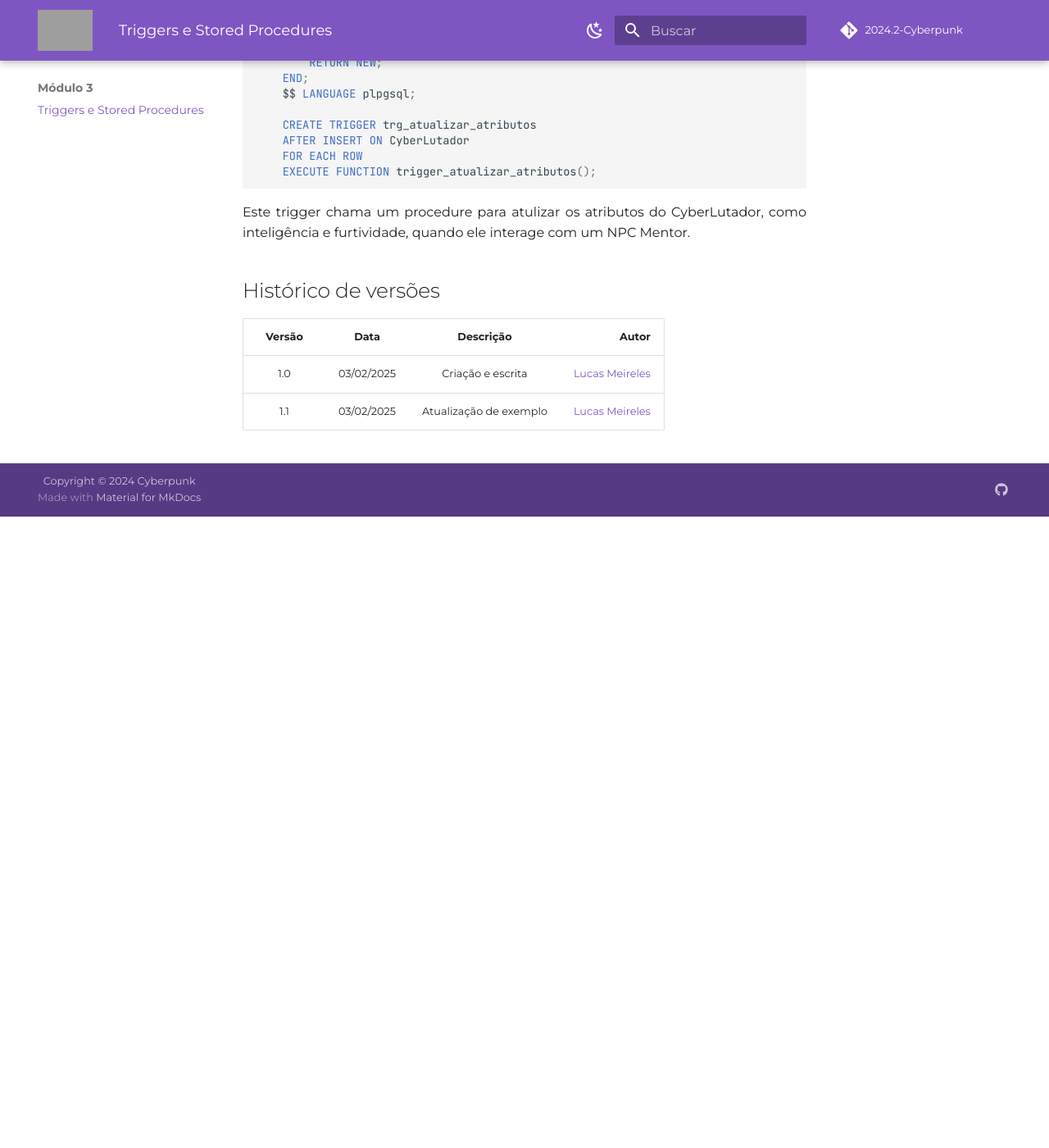
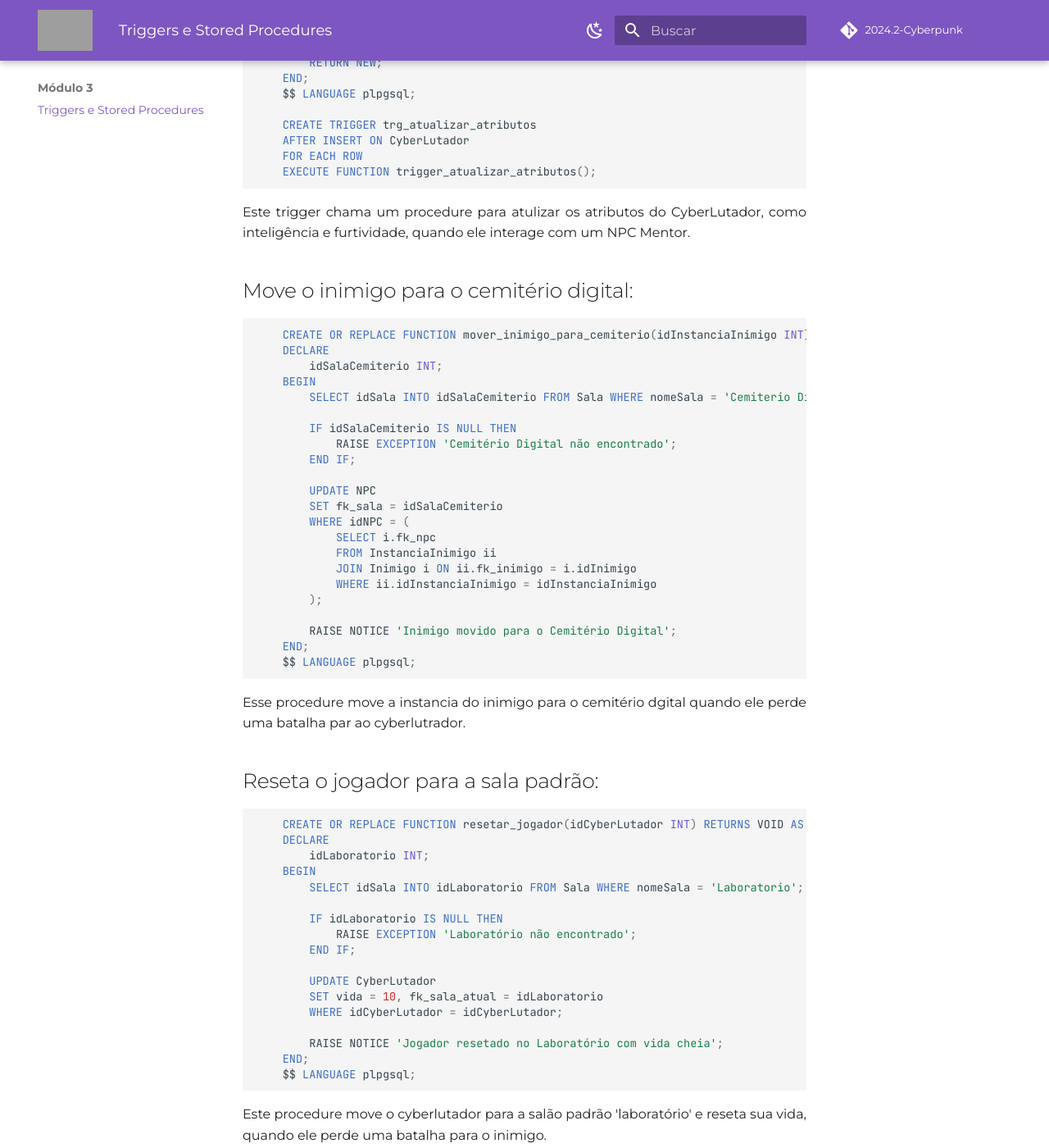
Before and after one commit to SBD1/2024.2-Cyberpunk, an MkDocs documentation site: the page built from docs/modulo3/triggers-procedures.md, in a window 1280 px wide and 1400 px high, scrolled down 2578 px. Shown: the whole window at 82% size. Built offline with MkDocs 1.6.1 and Material for MkDocs 9.7.7, drawn with Linux system fonts in a browser that asks for light colours; comment, search, counter and statistics services are not loaded; before the commit the page ends 3208 px from its top, so only the background shows below that; some of the changed text lies outside the part shown; grey boxes are pictures that could not be loaded.

Commit message:
adicionando mais procedures

````diff
--- a/docs/modulo3/triggers-procedures.md
+++ b/docs/modulo3/triggers-procedures.md
@@ -106,9 +106,69 @@ Com a criação do trigger, em vez de utilizarmos uma lógica de verificação a
 Este trigger chama um procedure para atulizar os atributos do CyberLutador, como inteligência e furtividade, quando ele interage com um NPC Mentor.
 </p>
 
+## Move o inimigo para o cemitério digital:
+
+```sql
+    CREATE OR REPLACE FUNCTION mover_inimigo_para_cemiterio(idInstanciaInimigo INT) RETURNS VOID AS $$
+    DECLARE
+        idSalaCemiterio INT;
+    BEGIN
+        SELECT idSala INTO idSalaCemiterio FROM Sala WHERE nomeSala = 'Cemiterio Digital';
+
+        IF idSalaCemiterio IS NULL THEN
+            RAISE EXCEPTION 'Cemitério Digital não encontrado';
+        END IF;
+
+        UPDATE NPC
+        SET fk_sala = idSalaCemiterio
+        WHERE idNPC = (
+            SELECT i.fk_npc
+            FROM InstanciaInimigo ii
+            JOIN Inimigo i ON ii.fk_inimigo = i.idInimigo
+            WHERE ii.idInstanciaInimigo = idInstanciaInimigo
+        );
+
+        RAISE NOTICE 'Inimigo movido para o Cemitério Digital';
+    END;
+    $$ LANGUAGE plpgsql;
+
+```
+
+<p align="justify">
+Esse procedure move a instancia do inimigo para o cemitério dgital quando ele perde uma batalha par ao cyberlutrador.
+</p>
+
+## Reseta o jogador para a sala padrão:
+
+```sql
+    CREATE OR REPLACE FUNCTION resetar_jogador(idCyberLutador INT) RETURNS VOID AS $$
+    DECLARE
+        idLaboratorio INT;
+    BEGIN
+        SELECT idSala INTO idLaboratorio FROM Sala WHERE nomeSala = 'Laboratorio';
+
+        IF idLaboratorio IS NULL THEN
+            RAISE EXCEPTION 'Laboratório não encontrado';
+        END IF;
+
+        UPDATE CyberLutador
+        SET vida = 10, fk_sala_atual = idLaboratorio
+        WHERE idCyberLutador = idCyberLutador;
+
+        RAISE NOTICE 'Jogador resetado no Laboratório com vida cheia';
+    END;
+    $$ LANGUAGE plpgsql;
+
+```
+
+<p align="justify">
+Este procedure move o cyberlutador para a salão padrão 'laboratório' e reseta sua vida, quando ele perde uma batalha para o inimigo.
+</p>
+
 ## Histórico de versões
 
 | Versão |  Data  | Descrição | Autor |
 |:------:|:------:|:---------:|------:|
 | 1.0 | 03/02/2025 | Criação e escrita | [Lucas Meireles](https://github.com/Katuner) |
 | 1.1 | 03/02/2025 | Atualização de exemplo | [Lucas Meireles](https://github.com/Katuner) |
+| 1.4 | 10/02/2025 | Inserção de novos triggers e procedures | [Gabrielly Assuncao](https://github.com/GabriellyAssuncao) |
````
